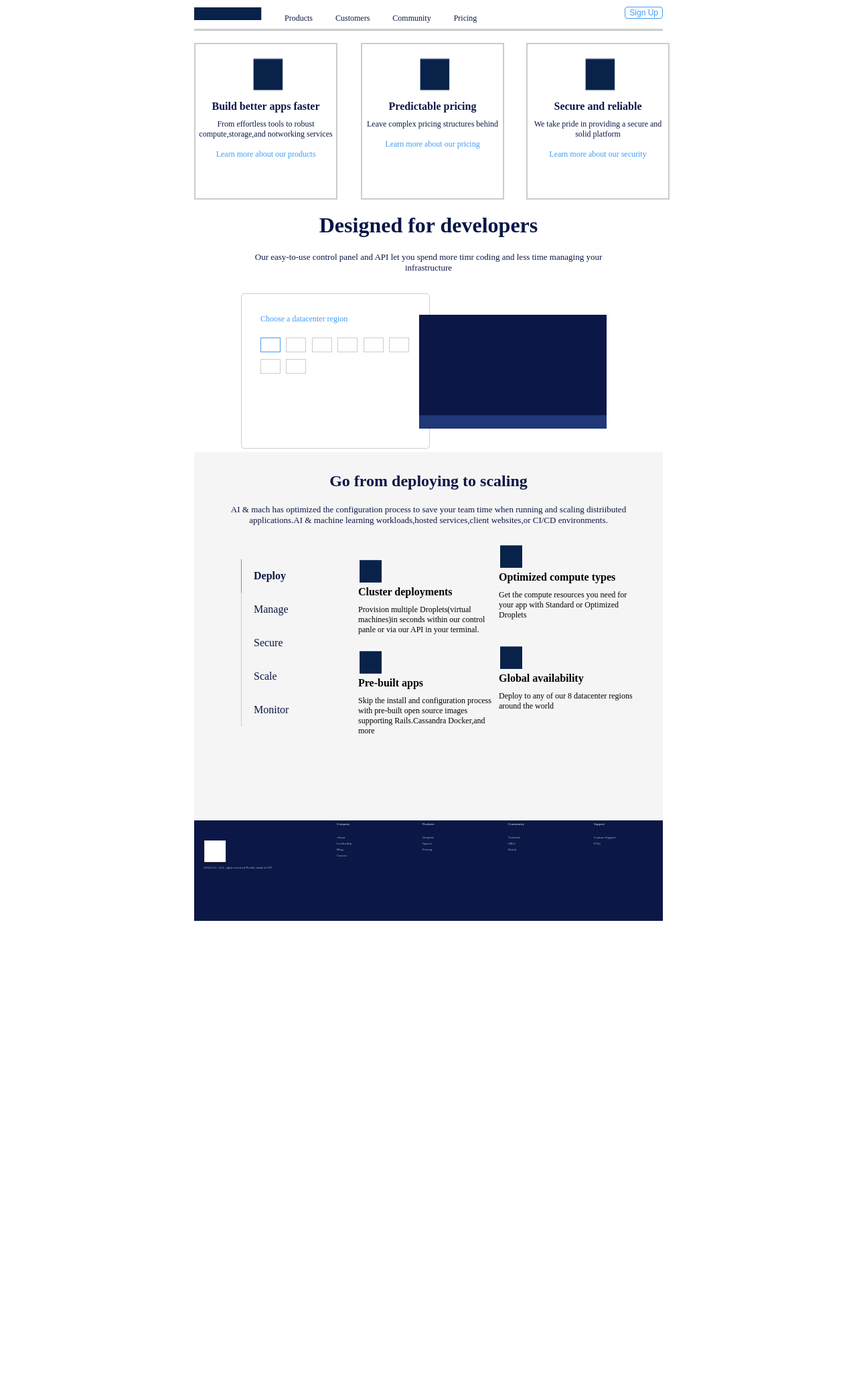
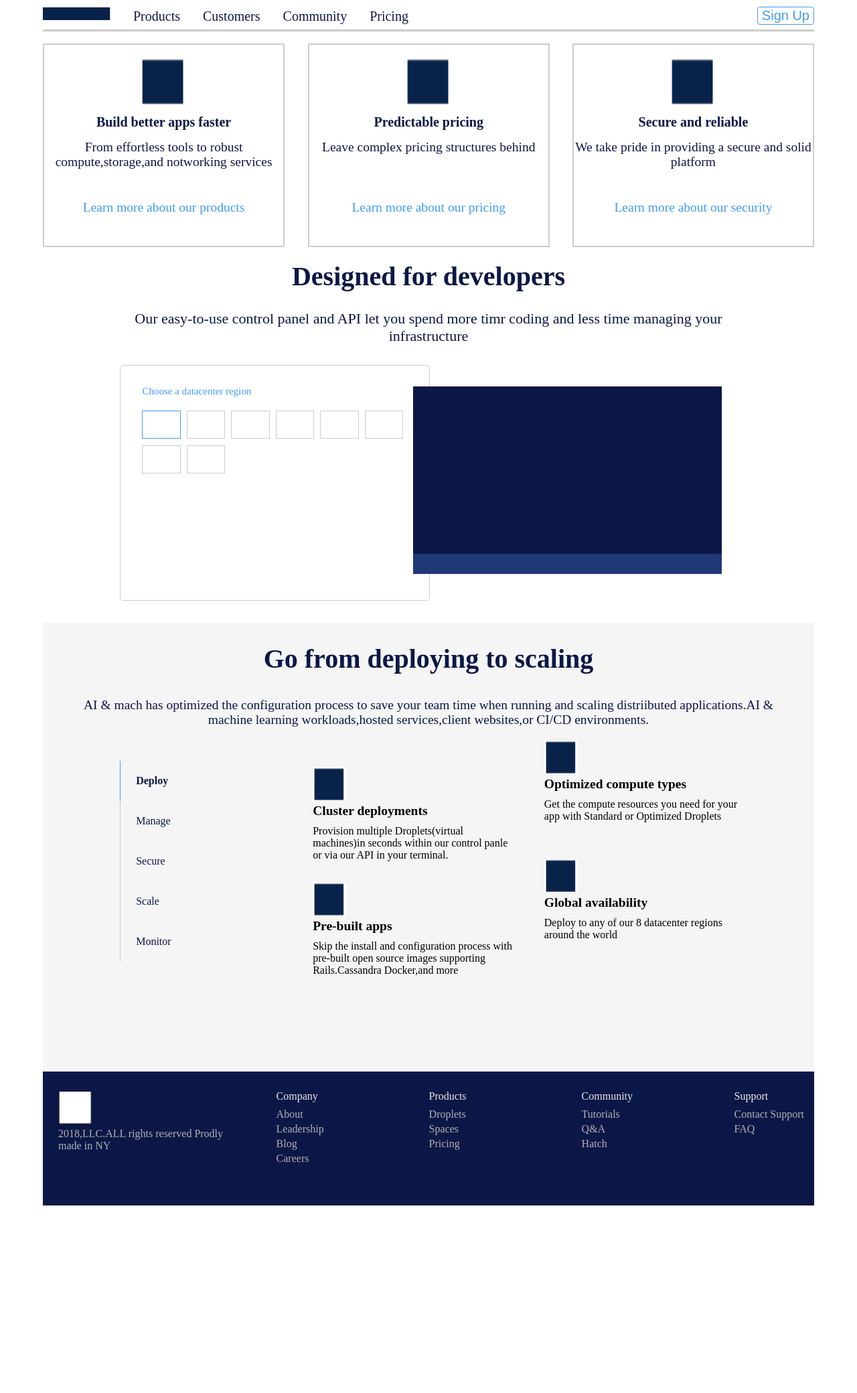
Before and after one commit to zxy0717/zxy0717.github.com, a PHP site: the page made by 高级定位/高级定位.html in a window 1280 px wide. Shown: the whole page at 67% size. Before the commit the page ends 1375 px from the top, so only its background shows below. Run offline with PHP 8.4, Linux system fonts and the light colour scheme.

Commit message:
Update position.css

```diff
--- a/高级定位/position.css
+++ b/高级定位/position.css
@@ -10,29 +10,29 @@
 body{
 	margin: 0 auto;
 	margin-top: 10px;
-	width: 50%;
+	width: 90%;
 	min-width: 700px;
 }
 
 
 .title1{
-	font-size: 12px;
+	font-size:20px;
 	color: #0b1746;
 	margin-left: 30px;
 }
 
 .title2{
-	font-size: 12px;
+	font-size: 20px;
 	color: #0b1746;
 	margin-left: 30px;
 }
 .title3{
-	font-size: 12px;
+	font-size: 20px;
 	color: #0b1746;
 	margin-left: 30px;
 }
 .title4{
-	font-size: 12px;
+	font-size: 20px;
 	color: #0b1746;
 	margin-left: 30px;
 }
@@ -45,7 +45,7 @@ body{
 	background-color: white;
 	float: right;
 	color: #429bf4;
-	font-size: 12px;
+	font-size: 20px;
 }
 
 .boxes{
@@ -56,33 +56,33 @@ body{
 
 .box1{
 	border: 2px solid #ccc;
-	width: 30%;
-	height: 230px;
+	width: 31%;
+	height: 300px;
 	float: left;
 }
 
 .box2{
 	position: relative;
-	left: 5%;
-	right: 5%;
+	left: 3%;
+	right: 3%;
 	border: 2px solid #ccc;
-	width: 30%;
-	height: 230px;
+	width: 31%;
+	height: 300px;
 	float: left;
 }
 
 .box3{
     position: relative;
-	left: 10px;
+	left: 0%;
 	border: 2px solid #ccc;
-	width: 30%;
-	height: 230px;
+	width: 31%;
+	height: 300px;
 	float: right;
 }
 
 .photo{
-	width: 50px;
-	height: 50px;
+	width: 70px;
+	height: 70px;
 	margin: 0 auto;
 	margin-top: 20px;
 	margin-left: 40%;
@@ -94,28 +94,23 @@ body{
 	color: #0b1746;
 	text-align: center;
 	font-weight: bold;
-	margin-bottom: 10px;
+	margin-bottom: 15px;
+	font-size: 20px;
 }
 
 .t2{
 	color: #0b1746;
 	text-align: center;
-	font-size: 12px;
+	font-size: 19.5px;
+	height: 90px;
 }
 
 .t3{
 	color: #429bf4;
 	text-align: center;
-	font-size: 12px;
-	margin-top: 15px;
+	font-size: 19.5px;
 }
 
-.t4{
-	color: #429bf4;
-	text-align: center;
-	font-size: 12px;
-	margin-top: 30px;
-}
 
 .P{
 	position: relative;
@@ -125,6 +120,7 @@ body{
 .T{
 	color: #0b1746;
 	text-align: center;
+	font-size: 40px;
 }
 
 .t5{
@@ -133,7 +129,7 @@ body{
 	margin: 10%;
 	margin-top: 10px;
 	margin-bottom: 30px;
-	font-size: 13px;
+	font-size: 22px;
 
 }
 
@@ -142,50 +138,50 @@ body{
 	border-radius: 5px;
 	border: 1px solid #ccc;
 	width: 40%;
-	height: 230px;
+	height: 350px;
 }
 
 .t6{
-	font-size: 12px;
+	font-size: 15px;
 	color: #429bf4;
 	margin-top: 30px;
-	margin-left: 10%;
+	margin-left: 7%;
 	margin-bottom: 10px;
 }
 
 .box{
 	border: 1px solid #ccc;
-	width: 10%;
-	height: 20px;
-	margin-left: 3%;
+	width: 12%;
+	height: 40px;
+	margin-left: 2%;
 	margin-top: 10px;
 	float: left;
 }
 
 .box-1{
-	margin-left: 10%;
+	margin-left: 7%;
 	border-color: #429bf4;
 }
 
 .box-2{
-	margin-left: 10%;
+	margin-left: 7%;
 }
 
 .b1{
 	position: relative;
-	top: -200px;
+	top: -320px;
 	left: 48%;
 	width: 40%;
-	height: 150px;
+	height: 250px;
 	background-color: #0b1746;
 }
 
 .b2{
 	position: relative;
-	top: -200px;
+	top: -320px;
 	left: 48%;
 	width: 40%;
-	height: 20px;
+	height: 30px;
 	background-color: #203778;
 }
 
@@ -194,15 +190,15 @@ body{
 	color: #0b1746;
 	margin: 3%;
 	margin-bottom: 50px;
-	font-size: 13px;
+	font-size: 19.5px;
 
 }
 
 .back{
 	position: relative;
-	top: -185px;
+	top: -280px;
 	background-color: #F5F5F5;
-	height: 550px;
+	height: 670px;
 }
 
 .T1{
@@ -212,7 +208,7 @@ body{
 	border-left: 1px solid #ccc;
 }
 .T1 td{
-	width: 15px;
+	width: 20px;
 }
 
 .T1 tr:first-child{
@@ -220,7 +216,7 @@ body{
 }
 
 .T1 tr{
-	height: 50px;
+	height: 60px;
 }
 
 .T1 tr:first-child{
@@ -230,23 +226,30 @@ body{
 .Q{
 	position: relative;
 	width: 30%;
-	top: -250px;
+	top: -290px;
 	left: 35%;
 	float: inherit;
+}
+
+.image{
+	height: 50px;
+	width: 50px;
 }
 
 .q1{
 	font-weight: bold;
 	margin-bottom: 10px;
+	font-size: 19.5px;
 }
 
 .q2{
-	font-size: 12px;
+	font-size: 16px;
+	width: 300px;
 }
 
 .Q2{
 	position: relative;
-	top: -135px;
+	top: -180px;
 	left: 100%;
 }
 
@@ -257,14 +260,14 @@ body{
 
 .Q4{
 	position: relative;
-	top: -225px;
+	top: -265px;
 	left: 100%;
 }
 
 .back1{
 	position: relative;
-	top: -185px;
-	height: 150px;
+	top: -280px;
+	height: 200px;
 	background-color: #0b1746;
 	float: inherit;
 }
@@ -275,18 +278,22 @@ body{
 .w1{
 	color: #b0b2b3;
 	width: 25%;
-	font-size: 5px;
+	font-size: 16px;
+	width: 250px;
 }
+
 .photo1{
 	margin-top: 30px;
+	height: 50px;
+	width: 50px;
 }
 
 .table{
 	color: #b0b2b3;
 	position: relative;
 	left: 30%;
-	top: -85px;
-	font-size: 5px;
+	top: -100px;
+	font-size: 16px;
 }
 
 .col{
@@ -298,9 +305,9 @@ body{
 }
 
 .col td{
-	width: 20px;
+	width: 70px;
 }
 
 .table td:nth-child(2n+1){
-	width: 100px;
+	width: 150px;
 }
```
